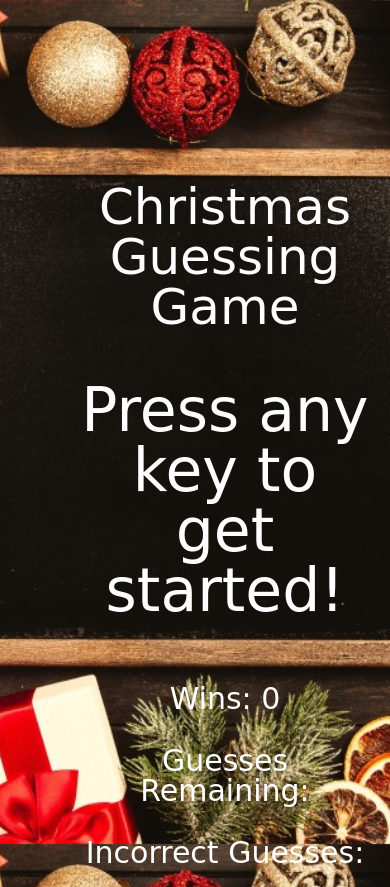
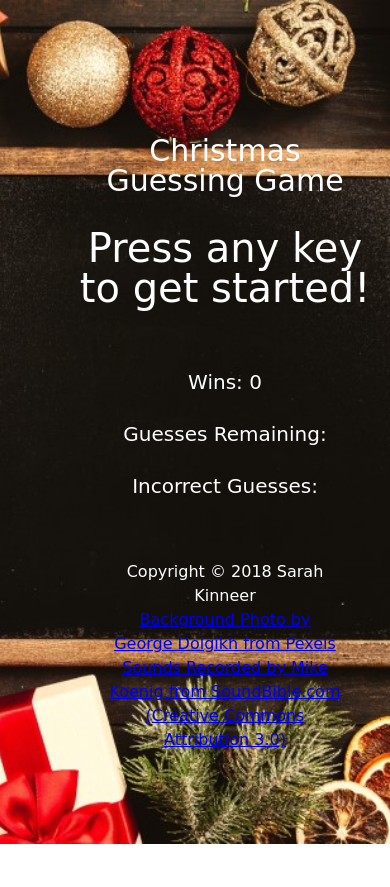
Before and after one commit to kinneers/Word-Guess-Game, a plain HTML site: page index.html in a window 390 px wide. Shown: the top 887 px of the page. After the commit the page ends 844 px from the top, so only its background shows below. Drawn offline with Linux system fonts and the light colour scheme; a web font is replaced by a local one.

Commit message:
media queries added to css for responsive layout

```diff
--- a/assets/css/style.css
+++ b/assets/css/style.css
@@ -19,7 +19,6 @@ body {
 
 h1 {
     font-size: 50px;
-    padding: 2rem;
 }
 
 h2 {
@@ -59,14 +58,89 @@ a:focus {
 }
 
 
+@media screen and (max-width: 1400px) {
+    .container {
+        margin-top: 40px;
+        max-width: 680px;
+    }
+    h1 {
+        font-size: 40px;
+        padding: 1rem;
+    }
+
+    h2 {
+        font-size: 50px;
+    }
+
+    h3 {
+        font-size: 20px;
+    }
+
+    #answerText {
+        font-size: 50px;
+        letter-spacing: 1rem;
+    }
+
+    footer {
+        font-size: 16px;
+        padding: 3rem;
+    }
+}
+
 @media screen and (max-width: 980px) {
+    .container {
+        margin-top: 120px;
+        max-width: 490px;
+    }
+    h1 {
+        font-size: 30px;
+        padding: 1rem;
+    }
 
+    h2 {
+        font-size: 40px;
+    }
+
+    h3 {
+        font-size: 20px;
+    }
+
+    #answerText {
+        font-size: 40px;
+        letter-spacing: 1rem;
+    }
+
+    footer {
+        font-size: 16px;
+        padding: 3rem;
+    }
 }
 
 @media screen and (max-width: 768px) {
+    .container {
+        margin-top: 120px;
+        max-width: 470px;
+    }
+    h1 {
+        font-size: 30px;
+        padding: 1rem;
+    }
 
+    h2 {
+        font-size: 40px;
+    }
+
+    h3 {
+        font-size: 20px;
+    }
+
+    #answerText {
+        font-size: 40px;
+        letter-spacing: 1rem;
+    }
+
+    footer {
+        font-size: 16px;
+        padding: 3rem;
+    }
 }
-
-@media screen and (max-width: 640px) {
-
-}
```
